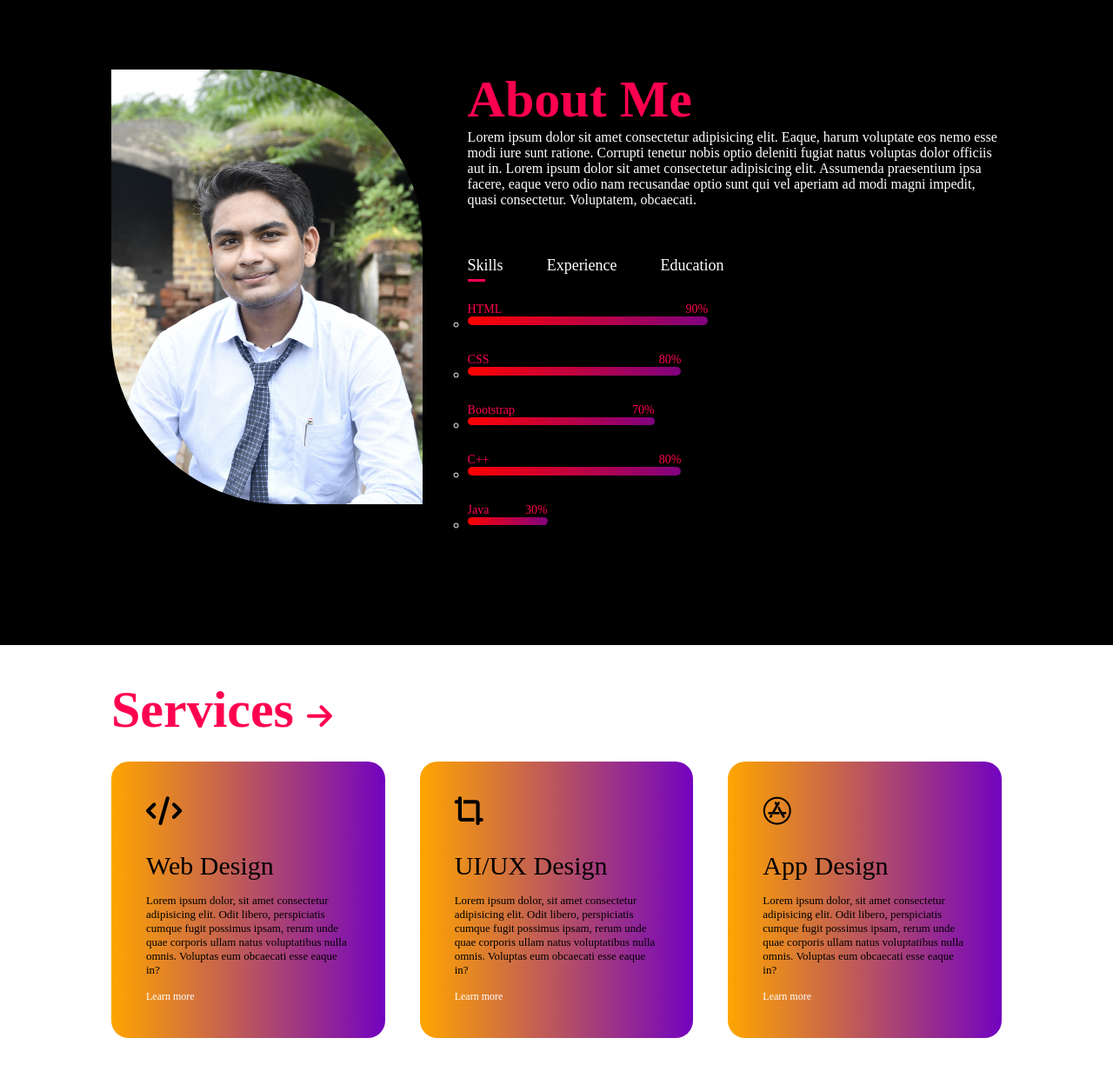
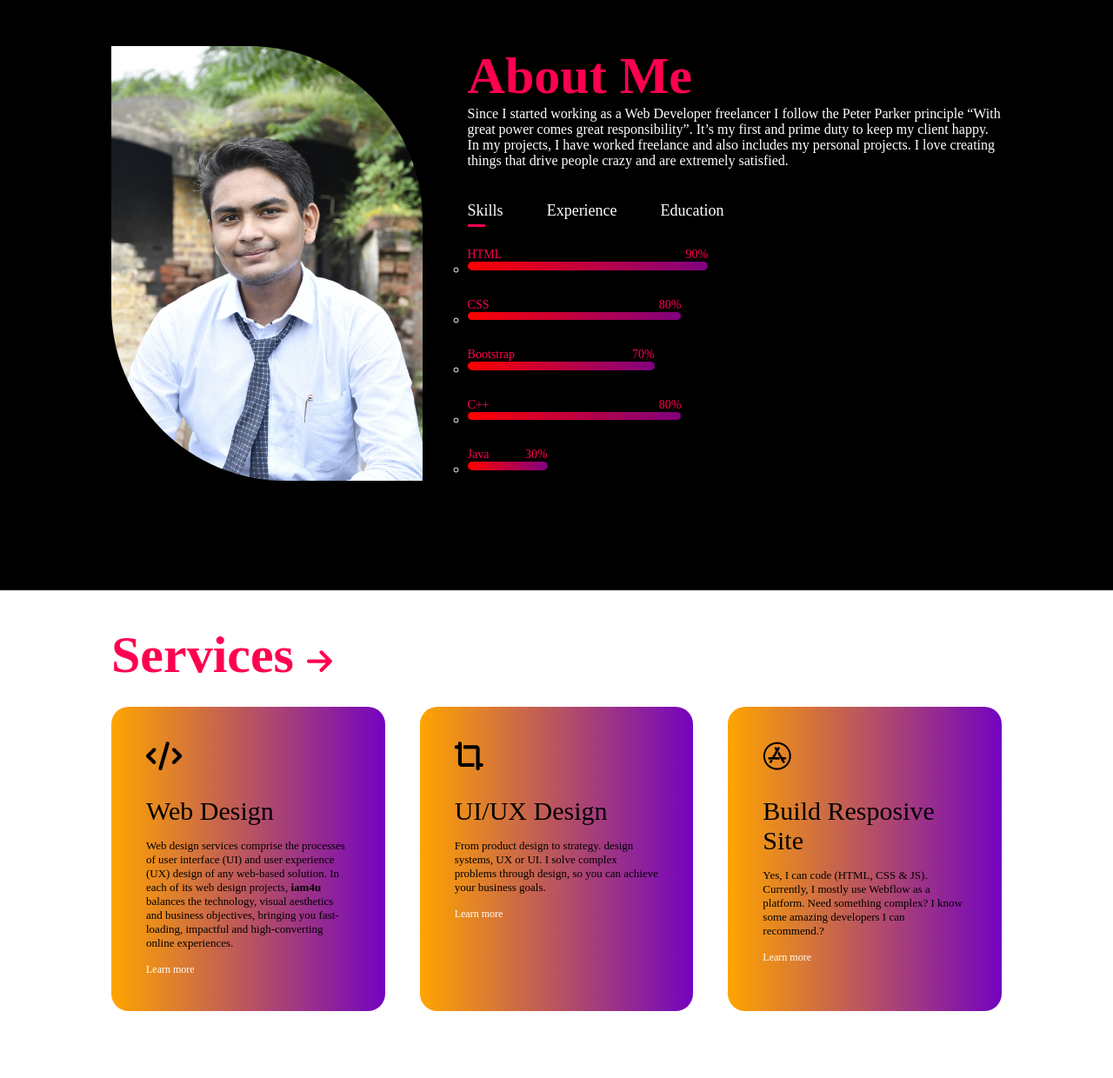
Before and after one commit to harshitsingh02/Portfolio-type-1, a plain HTML site: page index.html in a window 1280 px wide. Shown: the part 900-2140 px from the top of the page at 87% size. Drawn offline with nearby package versions, Linux system fonts and the light colour scheme; a script that the page names is missing.

Commit message:
Update index.html

```diff
--- a/index.html
+++ b/index.html
@@ -14,7 +14,7 @@
 
 <body>
     <nav>
-        <img src="./images/logo.png" class="logo">
+        <img src="./images/logo1.jpeg" class="logo">
         <ul id="sidemenu">
             <li><a href="#header">Home</a></li>
             <li><a href="#about">About</a></li>
@@ -45,11 +45,8 @@
                 </div>
                 <div class="about-col-2">
                     <h1 class="sub-title">About Me</h1>
-                    <p>Lorem ipsum dolor sit amet consectetur adipisicing elit. Eaque, harum voluptate eos nemo esse
-                        modi iure sunt ratione. Corrupti tenetur nobis optio deleniti fugiat natus voluptas dolor
-                        officiis aut in. Lorem ipsum dolor sit amet consectetur adipisicing elit. Assumenda praesentium
-                        ipsa facere, eaque vero odio nam recusandae optio sunt qui vel aperiam ad modi magni impedit,
-                        quasi consectetur. Voluptatem, obcaecati.</p><br><br>
+                    <p>Since I started working as a Web Developer freelancer I follow the Peter Parker principle “With great power comes great responsibility”. It’s my first and prime duty to keep my client happy. <br>
+                        In my projects, I have worked freelance and also includes my personal projects. I love creating things that drive people crazy and are extremely satisfied.</p><br>
 
                     <div class="tab-titles">
                         <p class="tab-links a-link" onclick="opentab('skills')">Skills</p>
@@ -107,25 +104,19 @@
                 <div>
                     <i class="fa-solid fa-code"></i>
                     <h2>Web Design</h2>
-                    <p>Lorem ipsum dolor, sit amet consectetur adipisicing elit. Odit libero, perspiciatis cumque fugit
-                        possimus ipsam, rerum unde quae corporis ullam natus voluptatibus nulla omnis. Voluptas eum
-                        obcaecati esse eaque in?</p>
+                    <p>Web design services comprise the processes of user interface (UI) and user experience (UX) design of any web-based solution. In each of its web design projects, <b>iam4u</b> balances the technology, visual aesthetics and business objectives, bringing you fast-loading, impactful and high-converting online experiences.</p>
                     <a href="#">Learn more</a>
                 </div>
                 <div>
                     <i class="fa-solid fa-crop-simple"></i>
                     <h2>UI/UX Design</h2>
-                    <p>Lorem ipsum dolor, sit amet consectetur adipisicing elit. Odit libero, perspiciatis cumque fugit
-                        possimus ipsam, rerum unde quae corporis ullam natus voluptatibus nulla omnis. Voluptas eum
-                        obcaecati esse eaque in?</p>
+                    <p>From product design to strategy. design systems, UX or UI. I solve complex problems through design, so you can achieve your business goals.</p>
                     <a href="#">Learn more</a>
                 </div>
                 <div>
                     <i class="fa-brands fa-app-store"></i>
-                    <h2>App Design</h2>
-                    <p>Lorem ipsum dolor, sit amet consectetur adipisicing elit. Odit libero, perspiciatis cumque fugit
-                        possimus ipsam, rerum unde quae corporis ullam natus voluptatibus nulla omnis. Voluptas eum
-                        obcaecati esse eaque in?</p>
+                    <h2>Build Resposive Site</h2>
+                    <p>Yes, I can code (HTML, CSS & JS). Currently, I mostly use Webflow as a platform. Need something complex? I know some amazing developers I can recommend.?</p>
                     <a href="#">Learn more</a>
                 </div>
             </div>
@@ -181,7 +172,7 @@
                     <h1 class="sub-title">Contact Me!</h1>
                     <p><i class="fa-sharp fa-solid fa-paper-plane"></i><a href="mailto:harshit143singh@gmail.com">
                             harshit143singh@gmail.com</a></p>
-                    <p><i class="fa-solid fa-phone"></i> +91 9076734566</p>
+                    <p><i class="fa-solid fa-phone"></i> +91 **********</p>
                     <div class="social-icons">
                         <a href="#"><i class="fa-brands fa-facebook"></i></a>
                         <a href="#"><i class="fa-brands fa-instagram"></i></a>
@@ -201,7 +192,7 @@
             </div>
         </div>
         <div class="copyright">
-            <p>Copyright © Amgine. All rights reserved. Mady By Harshit Singh</p>
+            <p>Copyright © iam4u. All rights reserved. Mady By Harshit Singh</p>
         </div>
     </div>
 
```
